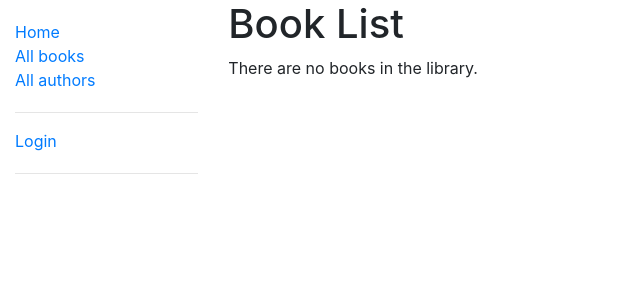
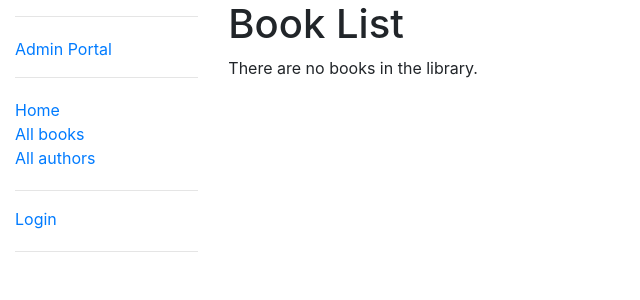
Before and after one commit to thetrotfreak/minimal-library, a Django app: page /catalog/books/ in a window 1280 px wide. Shown: the top 300 px of the page, without its empty margins (0-640 px from the left). Run offline with Django 3.2, Linux system fonts and the light colour scheme; data that the repository does not hold is empty.

Commit message:
Prepare for release 1.0
Add admin URL to base_generic.html
Change admin site title and header

```diff
--- a/catalog/templates/base_generic.html
+++ b/catalog/templates/base_generic.html
@@ -15,6 +15,11 @@
     <div class="row">
         <div class="col-sm-2">
             {% block sidebar %}
+                <hr>
+                <ul class="sidebar-nav">
+                    <li><a href="/admin">Admin Portal</a></li>
+                </ul>
+                <hr>
                 <ul class="sidebar-nav">
                     <li><a href="{% url 'index' %}">Home</a></li>
                     <li><a href="{% url 'books' %}">All books</a></li>
--- a/minimallibrary/urls.py
+++ b/minimallibrary/urls.py
@@ -25,3 +25,7 @@ urlpatterns = [
                   path('', RedirectView.as_view(url='catalog/', permanent=True)),
                   path('accounts/', include('django.contrib.auth.urls'))
               ] + static(settings.STATIC_URL, document_root=settings.STATIC_ROOT)
+
+admin.site.site_header = "Library Admin"
+admin.site.site_title = "Library Admin Portal"
+admin.site.index_title = "Welcome to Minimal Library Portal"
```
